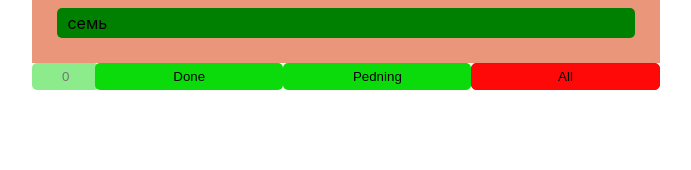
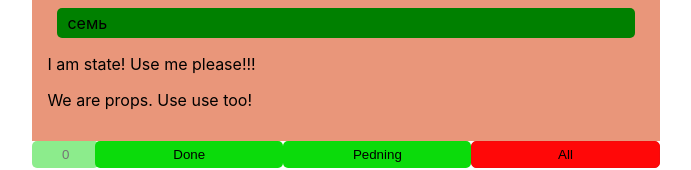
Before and after one commit to LenaYork/todolist-training, a React (Create React App) app: page / in a window 1280 px wide. Shown: the part 376-546 px from the top of the page, without its empty margins (294-985 px from the left). Built offline with nearby package versions, Linux system fonts and the light colour scheme.

Commit message:
feat: create props and state

```diff
--- a/src/components/Main/List/List.js
+++ b/src/components/Main/List/List.js
@@ -12,7 +12,28 @@ const todoList = [
     'семь'
 ]
 
-export function List() {
+// export function List() {
+//     return(
+//         <div className='todo-list'>
+//             {todoList.map(todo => (
+//                 <div className="todo-item">
+//                     {todo}
+//                 </div>
+//             ))}
+//         </div>
+//     )
+// }
+
+export class List extends React.Component {
+    constructor(props) {
+        super(props)
+
+        this.state = {
+            "state1" : "I am state! Use me please!!!"
+        }
+    }
+
+    render() {
         return(
             <div className='todo-list'>
                 {todoList.map(todo => (
@@ -20,6 +41,11 @@ export function List() {
                         {todo}
                     </div>
                 ))}
+                <div>
+                    <p>{this.state.state1}</p>
+                    <p>{this.props.crazyProps}</p>
+                </div>
             </div>
         )
     }
+}
--- a/src/components/Main/Main.js
+++ b/src/components/Main/Main.js
@@ -8,7 +8,7 @@ export function Main() {
     return(
         <div className="main-container">
             <Input />
-            <List />
+            <List crazyProps = "We are props. Use use too!"/>
             <Buttons />
         </div>
     )
```
Lines whose indentation alone changed are shown as unchanged.
